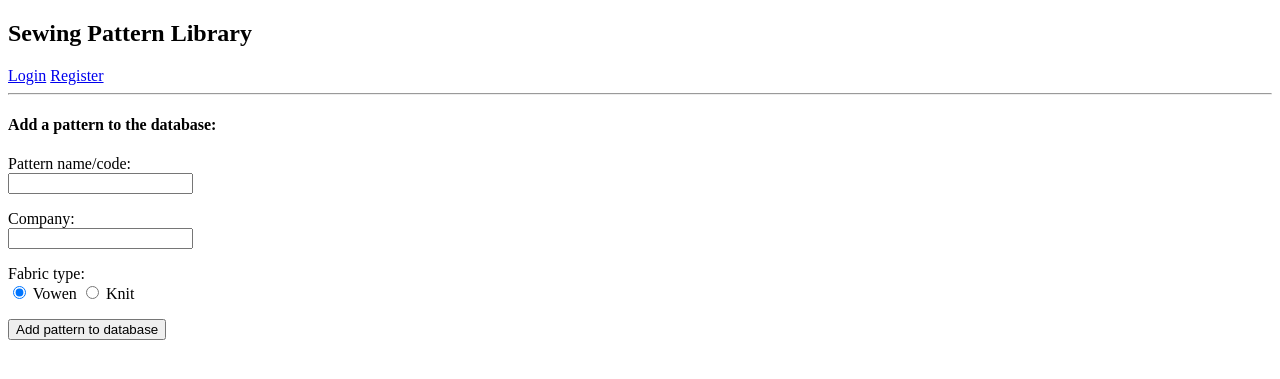
After one commit to EssiPry/sewing-pattern-library, a Flask app: page /add_pattern in a window 1280 px wide. The commit adds this page. Shown: the top 379 px of the page. Run offline with Flask 2, Linux system fonts and the light colour scheme.

Commit message:
Add adding pattern feature

```diff
--- a/routes.py
+++ b/routes.py
@@ -42,11 +42,25 @@ def register():
 
 @app.route("/search", methods=["GET", "POST"])
 def search():
-
     if "pattern_name" in request.args:
         pattern_name = request.args["pattern_name"].lower()
         results = sewingpatterns.get_pattern_by_name(pattern_name)
         total = sewingpatterns.count_by_name(pattern_name)
         return render_template("result.html", total = total, results = results)
+    return render_template("search.html")
 
-    return render_template("search.html")
+
+@app.route("/add_pattern", methods=["GET", "POST"])
+def add_pattern():
+    if request.method == "POST":
+        pattern_name = request.form["pattern_name"].lower()
+        company = request.form["company"].lower()
+        fabric = request.form["fabric"]
+        if pattern_name and company:
+            if sewingpatterns.add_pattern_to_db(pattern_name, company, fabric):
+                return render_template("add_pattern.html", message="Pattern added to the library.")
+            else:
+                return render_template("add_pattern.html", message="Something went wrong. Please check that the pattern is not in the database already.")
+        else:
+            return render_template("add_pattern.html", message="Please fill in all the fields!")
+    return render_template("add_pattern.html")
--- /dev/null
+++ b/templates/add_pattern.html
@@ -0,0 +1,22 @@
+{% extends "layout.html" %}
+{% block content %}
+
+<h4>Add a pattern to the database:</h4>
+
+{{message}}
+
+<form action="/add_pattern" method="POST">
+    <p> Pattern name/code: <br>
+    <input type="text" name="pattern_name"></p>
+    <p>Company: <br>
+    <input type="text" name="company"></p>
+    <p>Fabric type:<br>
+    <input type="radio" checked=checked id="fabric1" name="fabric" value=0>
+    <label for="fabric1">Vowen</label>
+    <input type="radio" id="fabric2" name="fabric" value=1>
+    <label for="fabric2">Knit</label>
+    <p>
+    <input type="submit" value="Add pattern to database">
+    </form>
+
+{% endblock%}
--- a/templates/result.html
+++ b/templates/result.html
@@ -3,7 +3,7 @@
 
 {% if not results %}
 
-<p>Unfortunately there were no patterns matching your search. Please try a different <a href="/search">search</a>. </p>
+<p>Unfortunately there were no patterns matching your search. Please try a different <a href="/search">search</a> or <a href="/add_pattern"> add a new pattern to the database</a>. </p>
 
 {% else %}
 
```
Also changed, not shown: sewingpatterns.py (+8 -7 lines).
